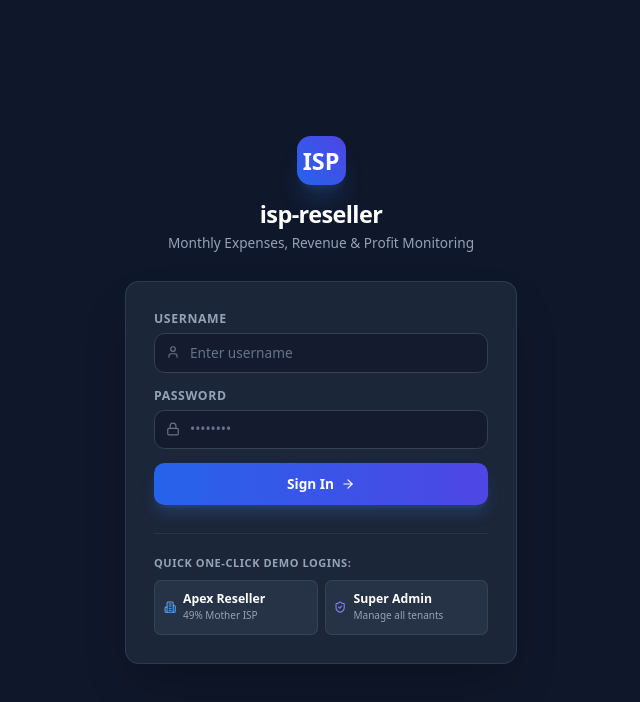
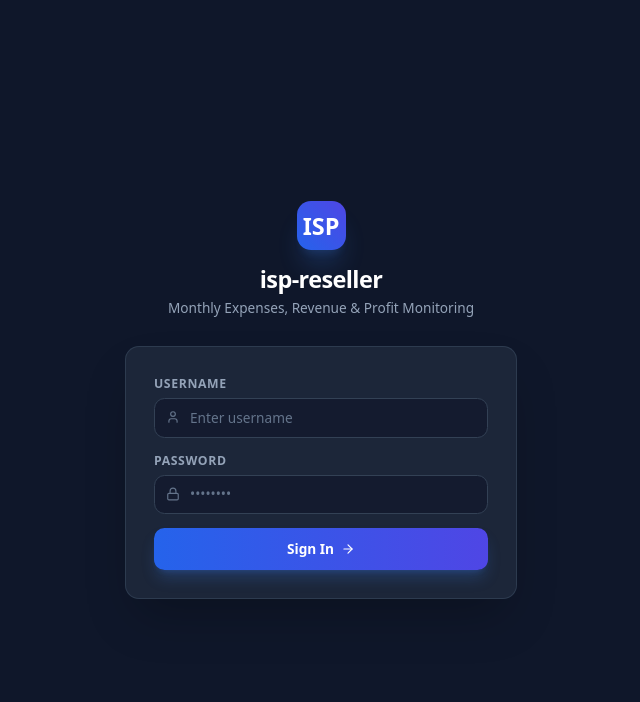
Before and after one commit to sodrulamin/isp-reseller, a React (Vite) app in the folder frontend/: page / in a window 1280 px wide. Shown: the top 702 px of the page, without its empty margins (319-959 px from the left). Built offline with nearby package versions, Linux system fonts and the light colour scheme.

Commit message:
Remove login credential suggestions from login page

```diff
--- a/frontend/src/pages/Login.jsx
+++ b/frontend/src/pages/Login.jsx
@@ -1,6 +1,6 @@
 import React, { useState } from 'react';
 import { useAuth } from '../context/AuthContext';
-import { ShieldCheck, ArrowRight, Lock, User, AlertCircle, Building2 } from 'lucide-react';
+import { ArrowRight, Lock, User, AlertCircle } from 'lucide-react';
 
 export default function Login() {
   const { login, loading } = useAuth();
@@ -16,11 +16,6 @@ export default function Login() {
     } catch (err) {
       setError(err.message || 'Login failed. Please check credentials.');
     }
-  };
-
-  const handleDemoFill = (u, p) => {
-    setUsername(u);
-    setPassword(p);
   };
 
   return (
@@ -90,38 +85,6 @@ export default function Login() {
               <ArrowRight className="w-4 h-4" />
             </button>
           </form>
-
-          {/* Quick Demo Credentials */}
-          <div className="mt-8 pt-6 border-t border-slate-700/60">
-            <p className="text-[11px] font-semibold text-slate-400 uppercase tracking-wider mb-2.5">
-              Quick One-Click Demo Logins:
-            </p>
-            <div className="grid grid-cols-1 sm:grid-cols-2 gap-2">
-              <button
-                type="button"
-                onClick={() => handleDemoFill('reseller_apex', 'Password@123')}
-                className="flex items-center gap-2 p-2.5 rounded-lg bg-slate-700/50 hover:bg-slate-700 text-slate-200 text-xs text-left border border-slate-600/50 transition"
-              >
-                <Building2 className="w-3.5 h-3.5 text-blue-400" />
-                <div>
-                  <div className="font-semibold text-white">Apex Reseller</div>
-                  <div className="text-[10px] text-slate-400">49% Mother ISP</div>
-                </div>
-              </button>
-
-              <button
-                type="button"
-                onClick={() => handleDemoFill('superadmin', 'Password@123')}
-                className="flex items-center gap-2 p-2.5 rounded-lg bg-slate-700/50 hover:bg-slate-700 text-slate-200 text-xs text-left border border-slate-600/50 transition"
-              >
-                <ShieldCheck className="w-3.5 h-3.5 text-indigo-400" />
-                <div>
-                  <div className="font-semibold text-white">Super Admin</div>
-                  <div className="text-[10px] text-slate-400">Manage all tenants</div>
-                </div>
-              </button>
-            </div>
-          </div>
         </div>
       </div>
     </div>
```
